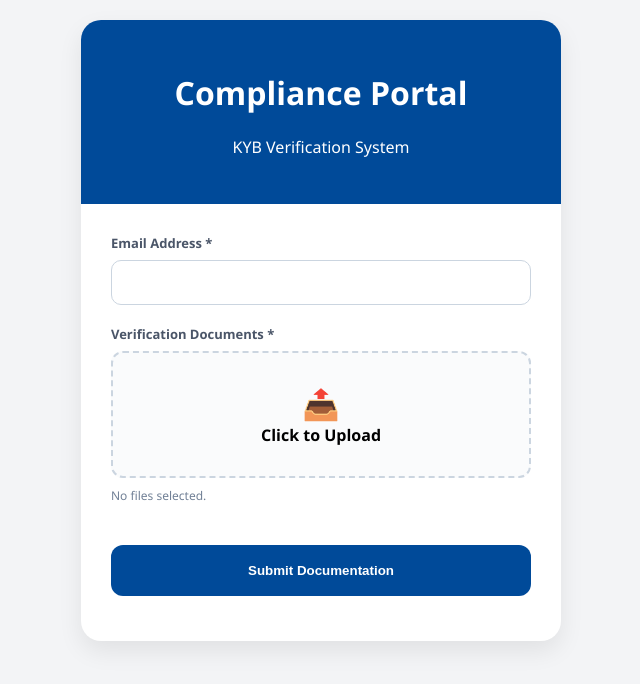
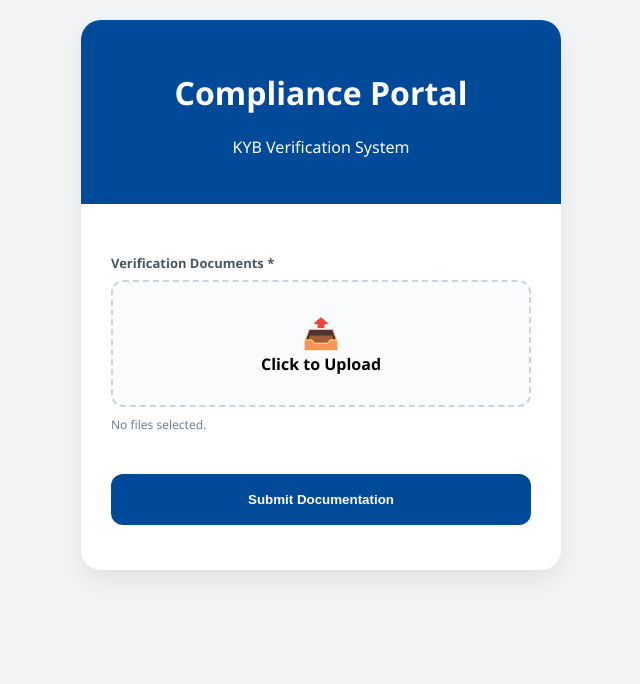
Before and after one commit to oterademoacrisure-arch/KYB_Compliance_Document, a plain HTML site: page index.html in a window 1280 px wide. Shown: the whole page, without its empty margins (319-959 px from the left). Drawn offline with Linux system fonts and the light colour scheme; some packages are replaced by stand-ins of ours; a script that the page names is missing.

```diff
--- a/index.html
+++ b/index.html
@@ -35,8 +35,8 @@
   <div class="content">
     <form id="uploadForm">
       <div class="input-group">
-        <label>Email Address <span>*</span></label>
-        <input type="email" id="email" required />
+      <!--   <label>Email Address <span>*</span></label>
+        <input type="email" id="email" required />-->
       </div>
       <div class="input-group hidden" id="idGroup">
         <label>Customer ID</label>
```
